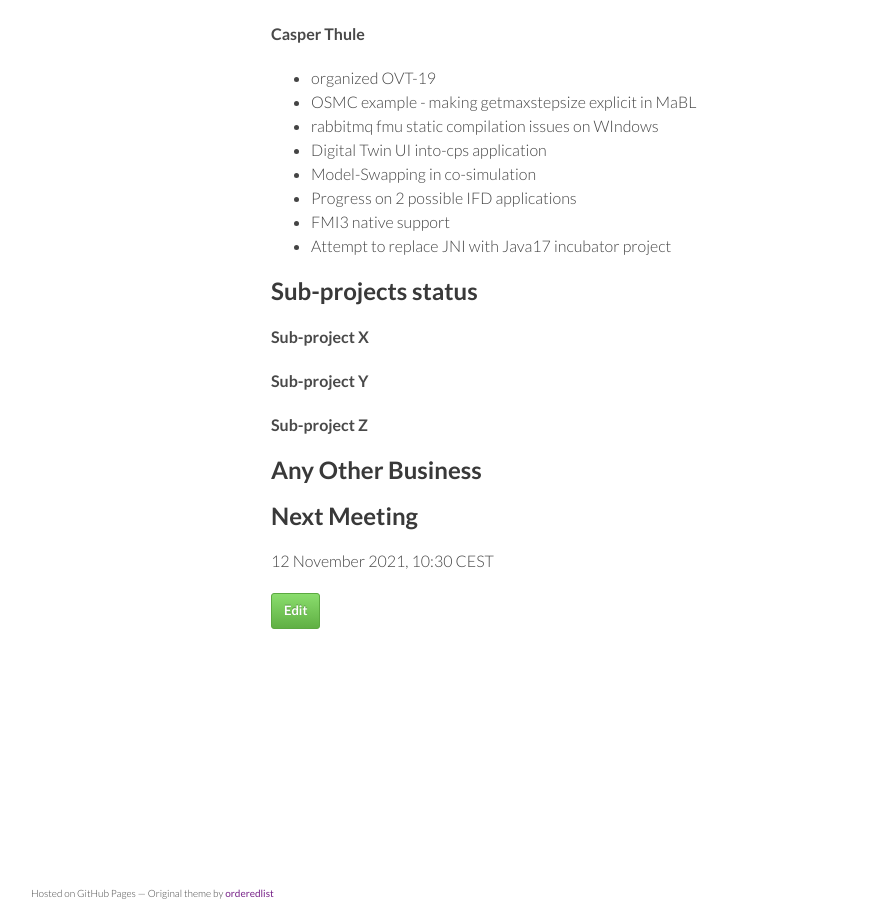
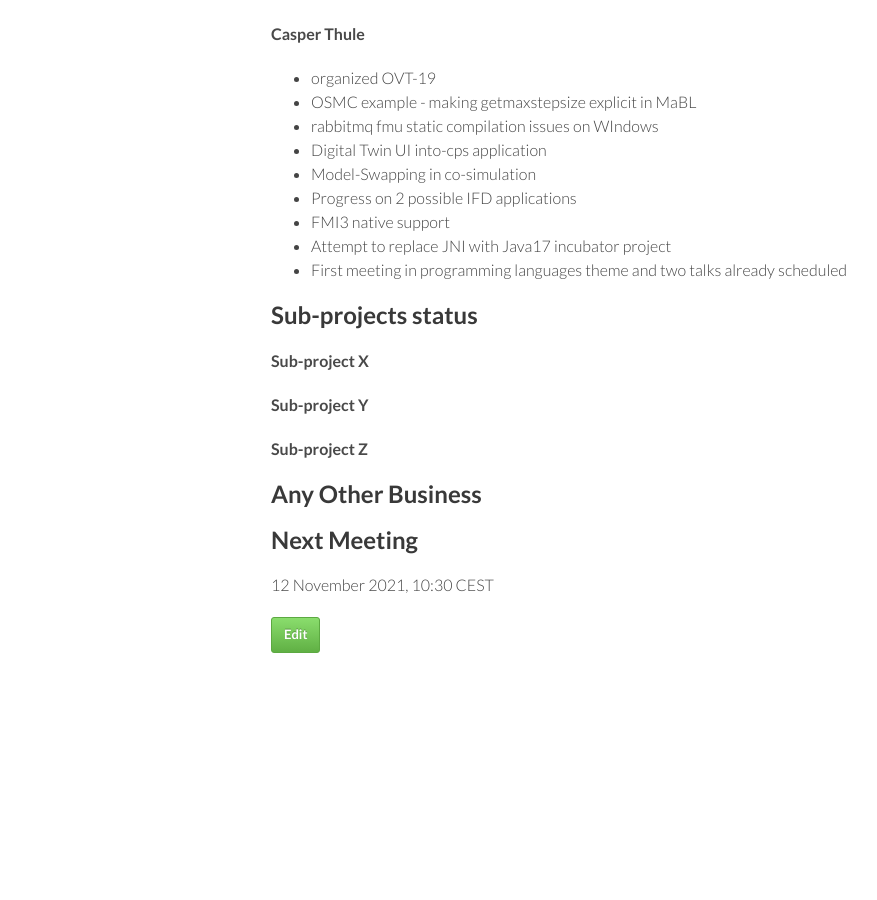
Before and after one commit to digitaltwincentre/digitaltwincentre.github.io, a Jekyll site: the page built from _biweeklies/Biweekly-48.md, in a window 1280 px wide and 900 px high, scrolled down 1291 px. Shown: the whole window, without its empty margins (179-1056 px from the left). Built offline with Jekyll 4.4.1, drawn with Linux system fonts in a browser that asks for light colours; nearby versions of some CDN libraries.

Commit message:
Update Biweekly-48.md

```diff
--- a/_biweeklies/Biweekly-48.md
+++ b/_biweeklies/Biweekly-48.md
@@ -62,6 +62,7 @@ date: 29 October 2021, 1030 CEST
 * Progress on 2 possible IFD applications
 * FMI3 native support
 * Attempt to replace JNI with Java17 incubator project
+* First meeting in programming languages theme and two talks already scheduled
 
 ## Sub-projects status
 
```
